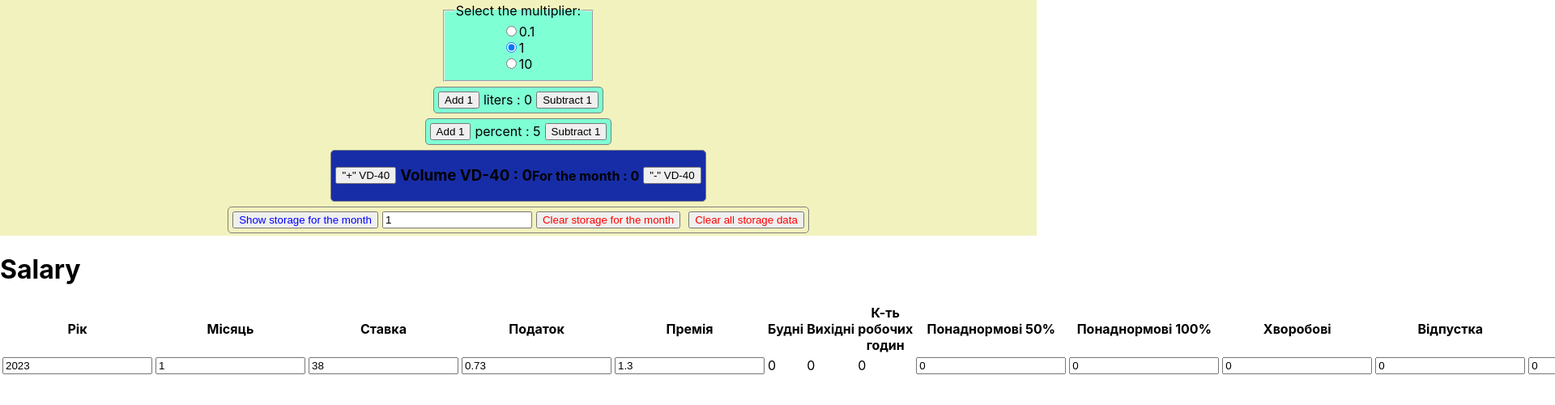
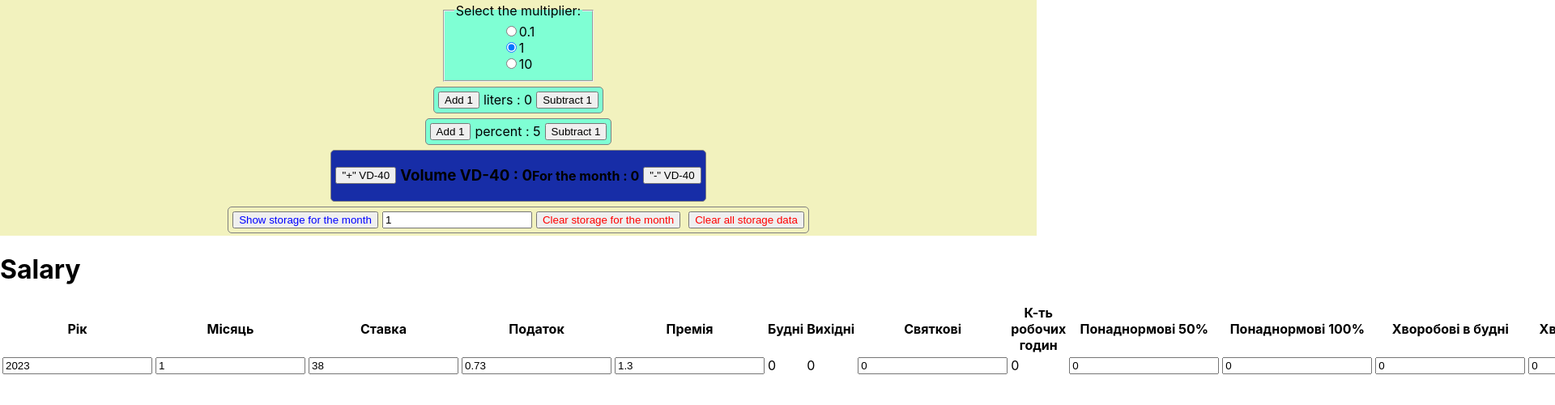
Before and after one commit to mikromajor/calendar, a React (Create React App) app: page / in a window 1280 px wide. Shown: the top 500 px of the page at 81% size, 1920 px wide, since content can reach past the window. Built offline with nearby package versions, Linux system fonts and the light colour scheme.

Commit message:
fix bug with "0"

```diff
--- a/src/components/Salary/Salary.tsx
+++ b/src/components/Salary/Salary.tsx
@@ -21,10 +21,12 @@ export const Salary = () => {
             <th>Премія</th>
             <th>Будні</th>
             <th>Вихідні</th>
+            <th>Святкові</th>
             <th>К-ть робочих годин</th>
             <th>Понаднормові 50%</th>
             <th>Понаднормові 100%</th>
-            <th>Хворобові</th>
+            <th>Хворобові в будні</th>
+            <th>Хворобові в вихідні</th>
             <th>Відпустка</th>
             <th>Кроводавство</th>
             <th>ЗП нормова</th>
@@ -66,6 +68,12 @@ export const Salary = () => {
             </td>
             <td> {salaryReducer.weekDays} </td>
             <td>{salaryReducer.weekendDays}</td>
+            <td>
+              <Input
+                payloadsKey={PayloadsKeys.holidays}
+                reducersKey='holidays'
+              />
+            </td>
             <td> {salaryReducer.standardWorkHours}</td>
             <td>
               <Input
--- a/src/store/reducer/constants/salaryConstants.ts
+++ b/src/store/reducer/constants/salaryConstants.ts
@@ -22,6 +22,7 @@ export const SALARY_INIT = {
 
   sickLeaveWeekDays: 0,
   sickLeaveWeekendDays: 0,
+  holidays: 0,
   usedVacation: 0,
   bloodDonation: 0,
   standardSalary: 0,
--- a/src/store/reducer/salaryHandlers/index.ts
+++ b/src/store/reducer/salaryHandlers/index.ts
@@ -9,3 +9,4 @@ export { checkDate } from "./checkDate";
 export { saveSalaryInStorage } from "./saveSalaryInStorage";
 export { checkMonth } from "./checkMonth";
 export { checkYear } from "./checkYear";
+export { numbersLetsGo } from "./numbersLetsGo";
--- /dev/null
+++ b/src/store/reducer/salaryHandlers/numbersLetsGo.ts
@@ -0,0 +1,6 @@
+export const numbersLetsGo = (n?: number): n is number => {
+  if (typeof n === "number" && n >= 0) {
+    return true;
+  }
+  return false;
+};
--- a/src/store/reducer/salaryHandlers/updateSalary.ts
+++ b/src/store/reducer/salaryHandlers/updateSalary.ts
@@ -3,6 +3,7 @@ import {
   amountWeekendsAndWeekdays,
   getCurrentDate,
   saveSalaryInStorage,
+  numbersLetsGo,
 } from ".";
 import {
   PayloadType,
@@ -20,6 +21,7 @@ export const updateSalary = (
     usersTaxRate,
     workedExtraHours_50,
     workedExtraHours_100,
+    holidays,
     sickLeaveWeekDays,
     sickLeaveWeekendDays,
     usedVacation,
@@ -48,12 +50,17 @@ export const updateSalary = (
     (state.sickLeaveWeekDays = sickLeaveWeekDays);
   sickLeaveWeekendDays &&
     (state.sickLeaveWeekendDays = sickLeaveWeekendDays);
-  usedVacation && (state.usedVacation = usedVacation);
-  bloodDonation && (state.bloodDonation = bloodDonation);
+
+  numbersLetsGo(usedVacation) &&
+    (state.usedVacation = usedVacation);
+  numbersLetsGo(bloodDonation) &&
+    (state.bloodDonation = bloodDonation);
+  numbersLetsGo(holidays) && (state.holidays = holidays);
 
   state.weekDays =
     weekdays -
     state.sickLeaveWeekDays -
+    state.holidays -
     state.usedVacation -
     state.bloodDonation;
 
@@ -71,15 +78,13 @@ export const updateSalary = (
   state.standardWorkHours = state.weekDays * 8;
 
   state.standardSalary =
-    state.standardWorkHours * state.nettoPerHours +
+    (state.standardWorkHours + state.usedVacation) *
+      state.nettoPerHours +
     (state.sickLeaveWeekDays + state.sickLeaveWeekendDays) *
       state.salaryRate *
       8 *
       0.8 +
-    (state.bloodDonation + state.usedVacation) *
-      state.salaryRate *
-      8 *
-      1;
+    state.bloodDonation * state.salaryRate * 8 * 1;
   // TODO:  рахував  відпустку не як середнє за 3 місяці а як звиклі дні з премією
 
   state.extraSalary =
--- a/src/store/reducer/types/salaryTypes.ts
+++ b/src/store/reducer/types/salaryTypes.ts
@@ -17,6 +17,8 @@ export type PayloadType = {
 
   sickLeaveWeekDays?: number;
   sickLeaveWeekendDays?: number;
+
+  holidays?: number;
   usedVacation?: number;
   bloodDonation?: number;
 };
@@ -33,6 +35,8 @@ export enum PayloadsKeys {
 
   sickLeaveWeekendDays = "sickLeaveWeekendDays",
   sickLeaveWeekDays = "sickLeaveWeekDays",
+
+  holidays = "holidays",
   usedVacation = "usedVacation",
   bloodDonation = "bloodDonation",
 }
```
